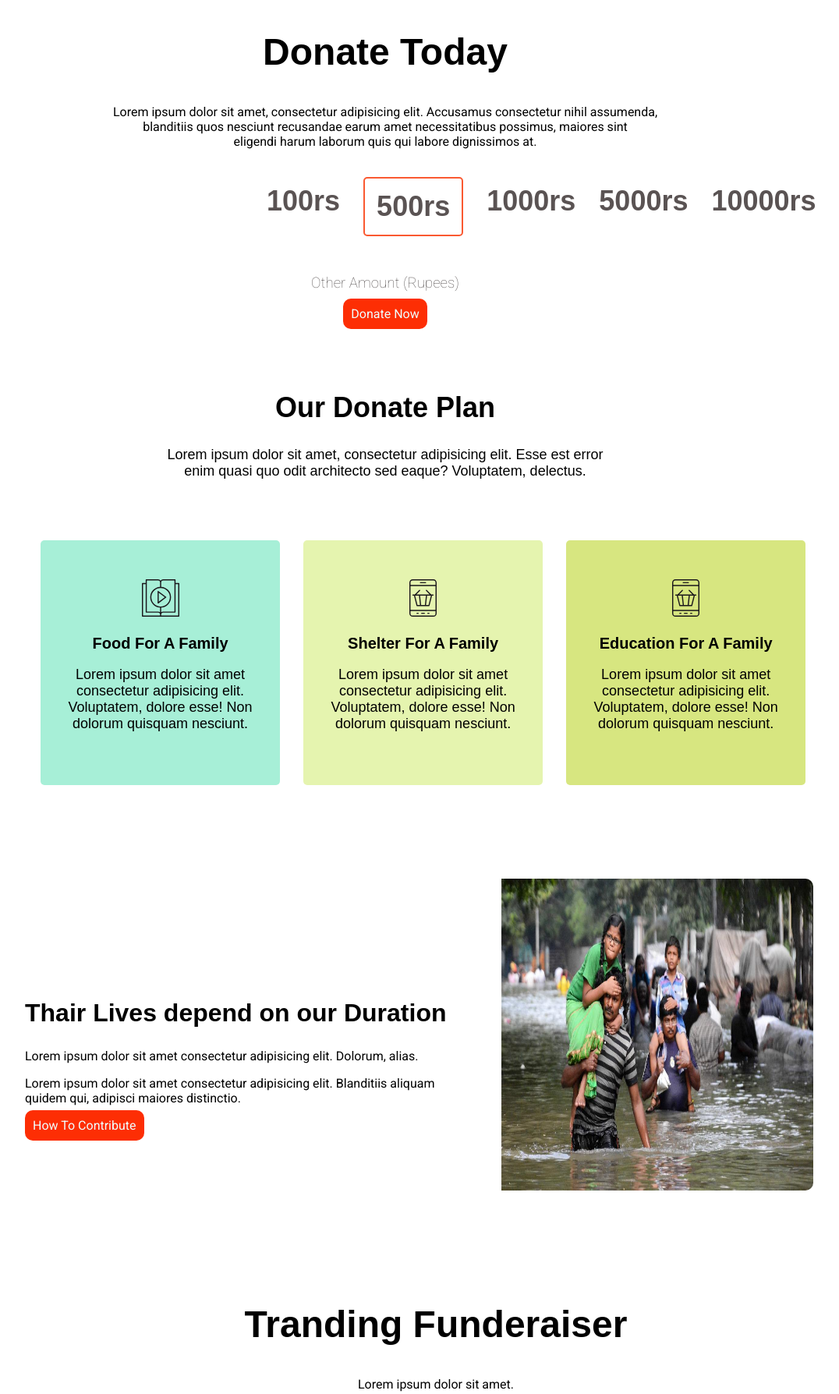
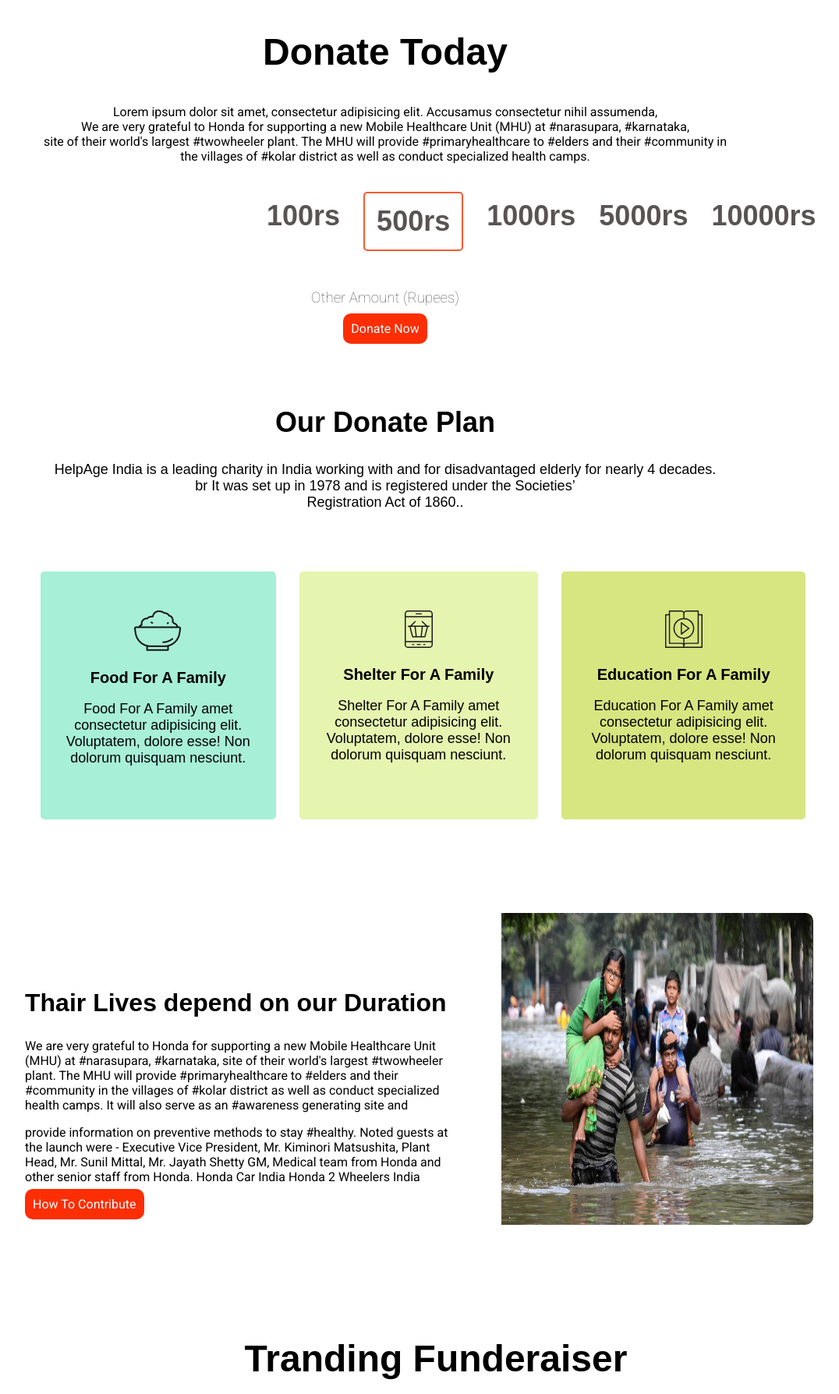
Before and after one commit to googlekeep/donate-today-assessment1, a plain HTML site: page index.html in a window 1280 px wide. Shown: the part 760-2548 px from the top of the page at 78% size, without its empty margins (146-1222 px from the left). Drawn offline with Linux system fonts and the light colour scheme.

Commit message:
my assessment done

```diff
--- a/index.html
+++ b/index.html
@@ -21,7 +21,7 @@
             <div class="Home-page-setup">
                 <h1>Let's Help Those Who Are <br>
                      More IN Need </h1>
-                <p>Lorem ipsum dolor sit amet consectetur adipisicing elit. Ipsa unde, molestias repellat minima assumenda <br> dignissimos ipsam ex iusto officiis saepe. Eum minus nobis <br> tempora voluptas atque quia in est asperiores.</p>
+                <p>Hope and Happiness through your support.HelpAge India is a leading charity in India working with and <br> for disadvantaged elderly for nearly 4 decades. It was set up in 1978 and is registered under <br> the Societies’ Registration Act of 1860.</p>
                 <a class="donate-button" href="">Donate Now</a>
               </div>
         </section>
@@ -33,7 +33,7 @@
             <h1 class="donate-today-titel">
                 Donate Today
             </h1>
-            <p>Lorem ipsum dolor sit amet, consectetur adipisicing elit. Accusamus consectetur nihil assumenda, <br> blanditiis quos nesciunt recusandae earum amet necessitatibus possimus, maiores sint <br> eligendi harum laborum quis qui labore dignissimos at.</p>
+            <p>Lorem ipsum dolor sit amet, consectetur adipisicing elit. Accusamus consectetur nihil assumenda, <br> We are very grateful to Honda for supporting a new Mobile Healthcare Unit (MHU) at #narasupara, #karnataka,<br> site of their world's largest #twowheeler plant. The MHU will provide #primaryhealthcare to  #elders and their #community in <br> the villages of #kolar district as well as conduct specialized health camps.</p>
             <div class="donate-money-selation">
                 <div>
                     <h1>100rs</h1>
@@ -61,22 +61,22 @@
 
         <section class="section3-donate">
             <h1>Our Donate Plan</h1>
-            <p>Lorem ipsum dolor sit amet, consectetur adipisicing elit. Esse est error <br> enim quasi quo odit architecto sed eaque? Voluptatem, delectus.</p>
+            <p>HelpAge India is a leading charity in India working with and for disadvantaged elderly for nearly 4 decades. <br> br It was set up in 1978 and is registered under the Societies’ <br> Registration Act of 1860..</p>
             <div class="donate-plan-3div">
                 <div class="food-family">
-                    <img src="./icons/icon6.svg" alt="">
+                    <img src="./icons/food.png" alt="">
                     <h2>Food For A Family</h2>
-                    <p>Lorem ipsum dolor sit amet consectetur adipisicing elit. Voluptatem, dolore esse! Non dolorum quisquam nesciunt.</p>
+                    <p>Food For A Family amet consectetur adipisicing elit. Voluptatem, dolore esse! Non dolorum quisquam nesciunt.</p>
                 </div>
                 <div class="shelter-family">
                     <img src="./icons/icon11.svg" alt="">
                     <h2>Shelter For A Family</h2>
-                    <p>Lorem ipsum dolor sit amet consectetur adipisicing elit. Voluptatem, dolore esse! Non dolorum quisquam nesciunt.</p>
+                    <p>Shelter For A Family amet consectetur adipisicing elit. Voluptatem, dolore esse! Non dolorum quisquam nesciunt.</p>
                 </div>
                 <div class="education-family">
-                    <img src="./icons/icon11.svg" alt="">
+                    <img src="./icons/icon6.svg" alt="">
                     <h2>Education For A Family</h2>
-                    <p>Lorem ipsum dolor sit amet consectetur adipisicing elit. Voluptatem, dolore esse! Non dolorum quisquam nesciunt.</p>
+                    <p>Education For A Family amet consectetur adipisicing elit. Voluptatem, dolore esse! Non dolorum quisquam nesciunt.</p>
                 </div>
             </div>
 
@@ -87,8 +87,8 @@
             <section class="our-duration-section">
                 <div class="lives-duration-part">
                     <h1>Thair Lives depend on our Duration </h1>
-                    <p>Lorem ipsum dolor sit amet consectetur adipisicing elit. Dolorum, alias.</p>
-                    <p>Lorem ipsum dolor sit amet consectetur adipisicing elit. Blanditiis aliquam quidem qui, adipisci maiores distinctio.</p>
+                    <p>We are very grateful to Honda for supporting a new Mobile Healthcare Unit (MHU) at #narasupara, #karnataka, site of their world's largest #twowheeler plant. The MHU will provide #primaryhealthcare to #elders and their #community in the villages of #kolar district as well as conduct specialized health camps. It will also serve as an #awareness generating site and</p>
+                    <p> provide information on preventive methods to stay #healthy. Noted guests at the launch were - Executive Vice President, Mr. Kiminori Matsushita, Plant Head, Mr. Sunil Mittal, Mr. Jayath Shetty GM, Medical team from Honda and other senior staff from Honda. Honda Car India Honda 2 Wheelers India</p>
                     <a href="">How To Contribute</a>
                 </div>
                 <div>
@@ -101,11 +101,11 @@
 
             <section class="tranding-section-start">
                 <h1>Tranding Funderaiser</h1>
-                <p>Lorem ipsum dolor sit amet.</p>
+                <p>Hope and Happiness through your support</p>
                 <div class="tranding-fun-div">
                     <div class="tranding-div-one">
                         <img src="./images/donation2.jpg" alt="">
-                        <h2>Lorem ipsum dolor, sit amet consectetur adipisicing.</h2>
+                        <h2>Christmas Celebrations  consectetur adipisicing.</h2>
                         <h2>$450,0000</h2>
                         <p>reach out of $70,000,00</p>
                         <button class="box-share-button">Share</button>
@@ -113,7 +113,7 @@
                     </div>
                     <div class="tranding-div-two">
                         <img src="./images/donation6.jpg" alt="">
-                        <h2>Lorem ipsum dolor, sit amet consectetur adipisicing.</h2>
+                        <h2>kanta bhi 70 yearssit amet consectetur adipisicing.</h2>
                         <h2>$70,0000</h2>
                         <p>reach out of $6,000,00</p>
                         <button class="box-share-button">Share</button>
@@ -121,7 +121,7 @@
                     </div>
                     <div class="tranding-div-three">
                         <img src="./images/donation14.webp" alt="">
-                        <h2>Lorem ipsum dolor, sit amet consectetur adipisicing.</h2>
+                        <h2>prabhadevi sit amet consectetur adipisicing.</h2>
                         <h2>$45,60000</h2>
                         <p>reach out of $60,000,00</p>
                         <button class="box-share-button">Share</button>
```
Also changed, not shown: images/kalabai.jpg (added).
